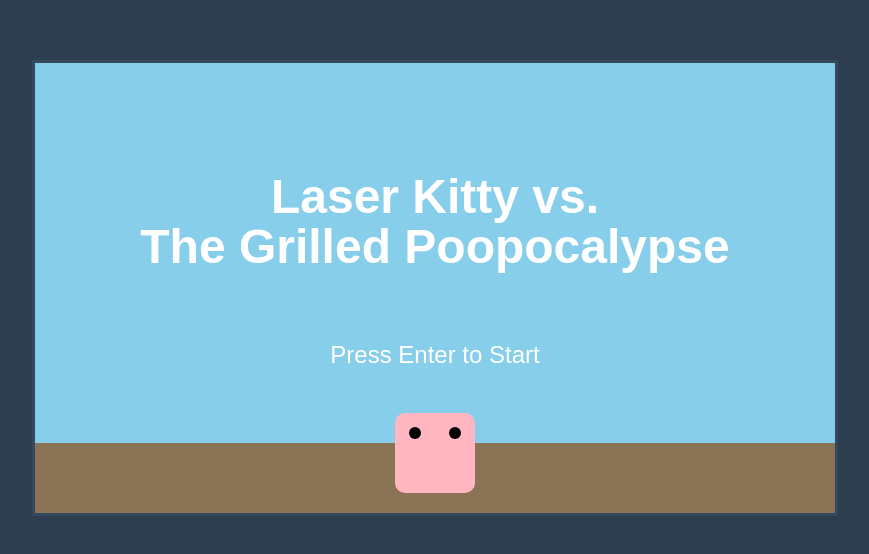
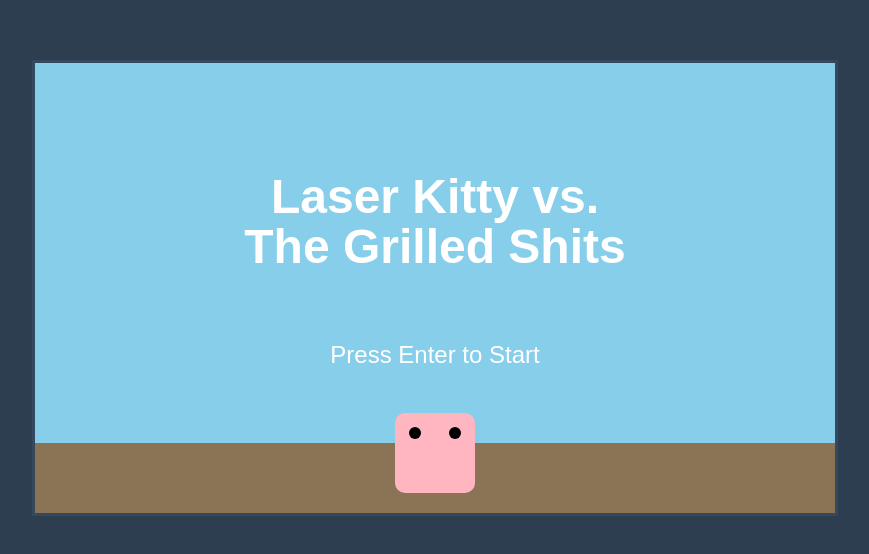
Before and after one commit to wijeratne-a/CatGame, a plain HTML site: page index.html in a window 1280 px wide. Shown: the part 112-666 px from the top of the page, without its empty margins (205-1074 px from the left). Drawn offline with Linux system fonts and the light colour scheme.

Commit message:
name change

```diff
--- a/game.js
+++ b/game.js
@@ -1,5 +1,5 @@
 /*
- * LASER KITTY VS. THE GRILLED POOPOCALYPSE
+ * LASER KITTY VS. THE GRILLED SHITS
  *
  * ARCHITECTURE:
  *
@@ -1290,7 +1290,7 @@ function renderMenu(ctx) {
     ctx.font = 'bold 48px Arial';
     ctx.textAlign = 'center';
     ctx.fillText('Laser Kitty vs.', CONFIG.canvasWidth / 2, 150);
-    ctx.fillText('The Grilled Poopocalypse', CONFIG.canvasWidth / 2, 200);
+    ctx.fillText('The Grilled Shits', CONFIG.canvasWidth / 2, 200);
 
     // Instructions
     ctx.font = '24px Arial';
--- a/index.html
+++ b/index.html
@@ -3,7 +3,7 @@
 <head>
     <meta charset="UTF-8">
     <meta name="viewport" content="width=device-width, initial-scale=1.0">
-    <title>Laser Kitty vs. The Grilled Poopocalypse</title>
+    <title>Laser Kitty vs. The Grilled Shits</title>
     <link rel="stylesheet" href="style.css">
 </head>
 <body>
```
Also changed, not shown: 1 other file.
